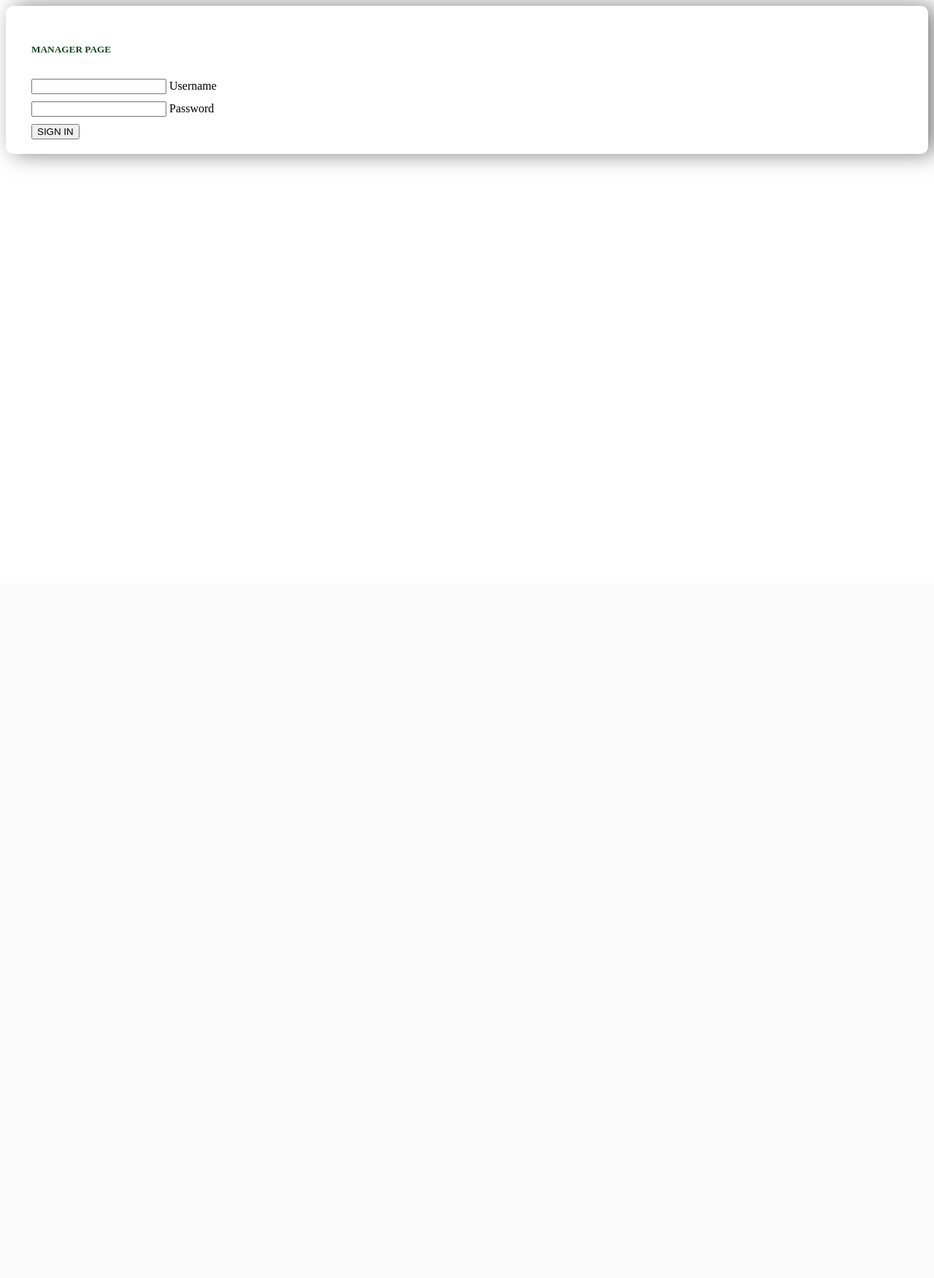
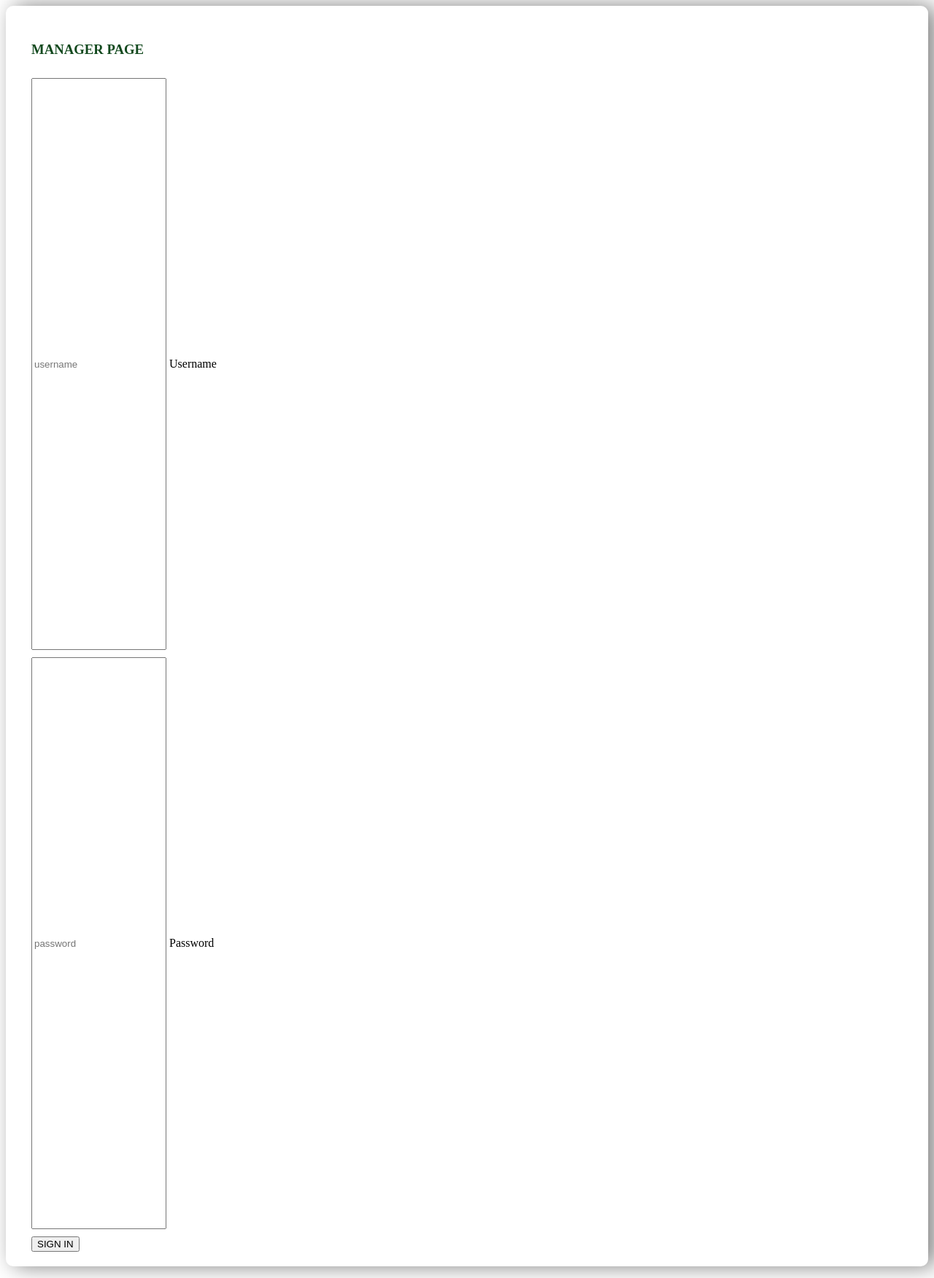
Before and after one commit to pijarcandra22/AdoptMe_NewALONE, a PHP site: page /AdobtMe/template/modal_log_manager.php in a window 1280 px wide. Shown: the whole page at 73% size. Before the commit the page ends 228 px from the top, so only its background shows below. Run offline with PHP 8.4, Linux system fonts and the light colour scheme.

Commit message:
Update log manajer modal

```diff
--- a/template/modal_log_manager.php
+++ b/template/modal_log_manager.php
@@ -1,46 +1,70 @@
 <html>
+
+<style>
+    @media (max-width: 767.98px) {
+        #manager_sign {
+            width: 90% !important;
+        }
+
+        .form-floating {
+            height: 5rem !important;
+        }
+    }
+
+    .form-control {
+        height: 100% !important;
+    }
+
+    #manager_sign {
+        width: 60%;
+    }
+</style>
+
 <div class="modal fade" id="modal_manager" tabindex="-1" aria-labelledby="modal_manager" aria-hidden="true">
     <div class="modal-dialog modal-dialog-centered modal-fullscreen">
-            <div class="modal-content" style="box-shadow: 10px 0px 30px rgba(0, 0, 0, 0.5); border-radius:10px; background-size:cover; border:none">
+        <div class="modal-content d-flex justify-content-center align-items-center" style="box-shadow: 10px 0px 30px rgba(0, 0, 0, 0.5); border-radius:10px; background-size:cover; border:none;">
             <form id="manager_sign" role="post" style="padding-top: 20px;">
                 <div class="modal-body" style="padding:10px 35px !important;">
-                        <h5 class="header_modal" style="color: #12491E; padding-bottom:10px">MANAGER PAGE</h5>
+                    <h3 class="header_modal text-center fs-1 fs-md-4 mb-5" style="color: #12491E; padding-bottom:10px">MANAGER PAGE</h3>
                     <input type="hidden" name="action" value="sign-in-manager">
-                        <div class="form-floating">
-                            <input id="user-in" type="text" class="form-control" name="username">
+                    <div class="form-floating mb-2">
+                        <input id="user-in" type="text" class="form-control form-control-lg" name="username" placeholder="username">
                         <label for="user-in">Username</label>
                     </div>
-                        <div class="form-floating" style="margin-top: 10px;">
-                            <input id="pass-in" type="password" class="form-control" name="password">
+                    <div class="form-floating mb-2" style="margin-top: 10px;">
+                        <input id="pass-in" type="password" class="form-control form-control-lg " name="password" placeholder="password">
                         <label for="pass-in">Password</label>
                     </div>
                 </div>
-                    <div class="modal-footer mx-auto" style="border: none;; padding:0px 35px 20px 35px !important">
-                        <button type="button" id="manager_sign_but" class="btn btn-success" >SIGN IN</button>
+                <div class="modal-footer mx-auto" style="border: none; padding:0px 35px 20px 35px !important">
+                    <button type="button" id="manager_sign_but" class="btn btn-success">SIGN IN</button>
                 </div>
             </form>
         </div>
     </div>
 </div>
+
 </html>
 <script>
-    var manager = new bootstrap.Modal(document.getElementById('modal_manager'), {keyboard: false})
-    if (localStorage.getItem("dataAkunManager") === null){
+    var manager = new bootstrap.Modal(document.getElementById('modal_manager'), {
+        keyboard: false
+    })
+    if (localStorage.getItem("dataAkunManager") === null) {
         manager.show()
     }
 
-    $("#manager_sign_but").click(function(){
+    $("#manager_sign_but").click(function() {
         var data = $('#manager_sign').serialize();
         $.ajax({
             type: 'POST',
             url: "php/Manager/MngAcc.php",
             data: data,
             success: function(data) {
-                if(data=='1'){
+                if (data == '1') {
                     alert("Password Salah")
-                }else if(data=='2'){
+                } else if (data == '2') {
                     alert("Akun Tidak Ditemukan")
-                }else{
+                } else {
                     dataFull = JSON.parse(data)
                     localStorage.setItem("dataAkunManager", JSON.stringify(dataFull));
                     window.location.reload()
```
Lines whose indentation alone changed are shown as unchanged.
